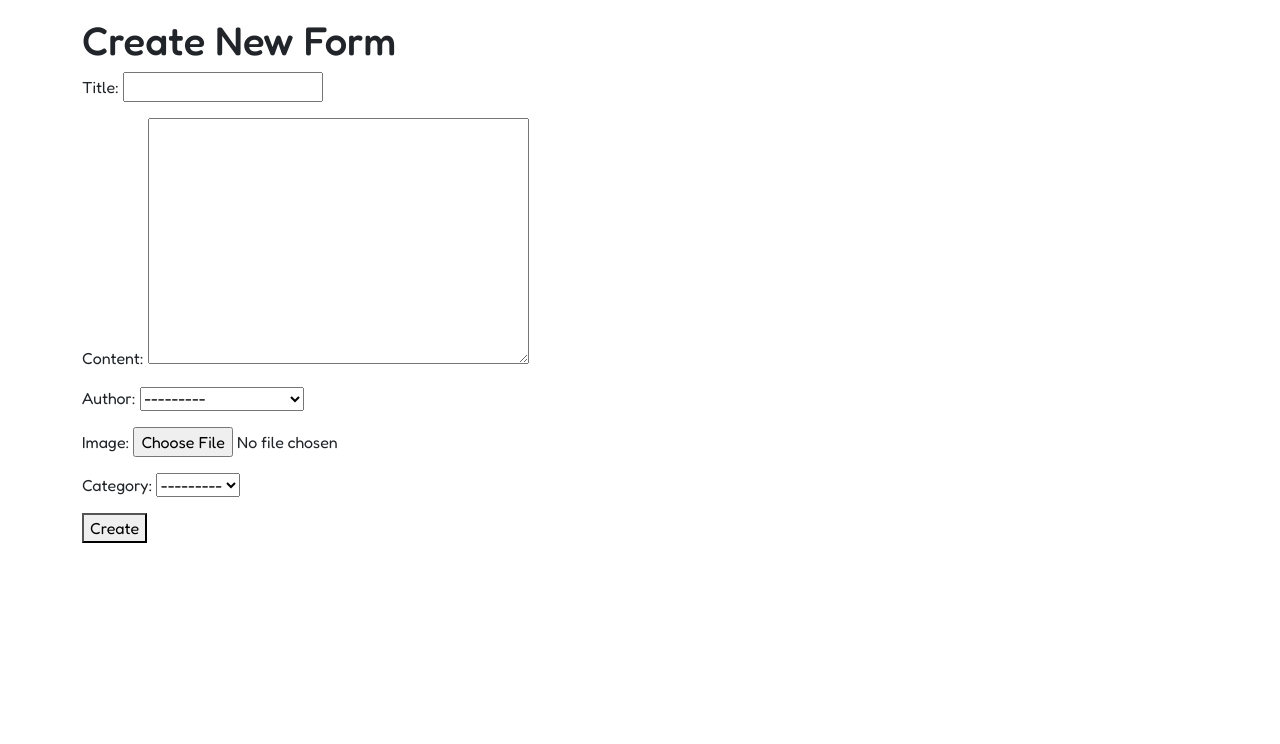
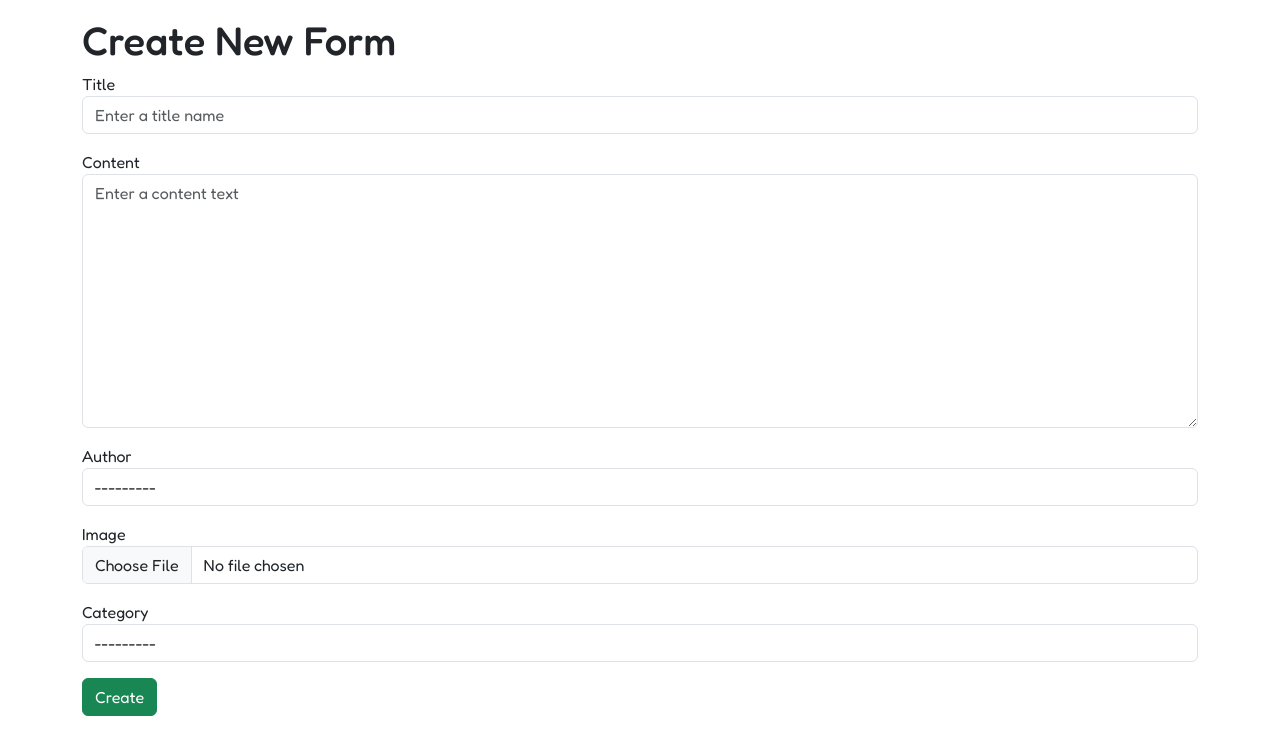
Before and after one commit to whdev36/university-website, a Django app: page /create-new/ in a window 1280 px wide. Shown: the part 56-800 px from the top of the page. Run offline with Django 5.2, Linux system fonts and the light colour scheme; a user stored in the database is signed in; data comes from the database, SQL or seed files in the repository; both versions use the stored data as it was after the commit.

Commit message:
new full update

```diff
--- a/src/main/admin.py
+++ b/src/main/admin.py
@@ -3,3 +3,8 @@ from .models import Category, New # TODO: Change to "New"
 
 # Register
 admin.site.register(Category)
+
+class NewAdmin(admin.ModelAdmin):
+    list_display = ['title', 'author']
+
+admin.site.register(New, NewAdmin)
--- a/src/main/forms.py
+++ b/src/main/forms.py
@@ -6,6 +6,45 @@ class NewForm(forms.ModelForm):
     class Meta:
         model = New
         fields = ['title', 'content', 'author', 'image', 'category']
+
+    def __init__(self, *args, **kwargs):
+        super().__init__(*args, **kwargs)
+
+        self.fields['title'].widget.attrs['class'] = 'form-control'
+        self.fields['title'].widget.attrs['placeholder'] = 'Enter a title name'
+        self.fields['title'].label = 'Title'
+        self.fields['title'].help_text = ''
+        self.fields['title'].label_suffix = ''
+
+        self.fields['content'].widget.attrs['class'] = 'form-control'
+        self.fields['content'].widget.attrs['placeholder'] = 'Enter a content text'
+        self.fields['content'].label = 'Content'
+        self.fields['content'].help_text = ''
+        self.fields['content'].label_suffix = ''
+
+        self.fields['author'].widget.attrs['class'] = 'form-control'
+        self.fields['author'].widget.attrs['placeholder'] = ''
+        self.fields['author'].label = 'Author'
+        self.fields['author'].help_text = ''
+        self.fields['author'].label_suffix = ''
+
+        self.fields['image'].widget.attrs['class'] = 'form-control'
+        # self.fields['image'].widget.attrs['placeholder'] = ''
+        self.fields['image'].label = 'Image'
+        self.fields['image'].help_text = ''
+        self.fields['image'].label_suffix = ''
+
+        self.fields['category'].widget.attrs['class'] = 'form-control'
+        # self.fields['category'].widget.attrs['placeholder'] = ''
+        self.fields['category'].label = 'Category'
+        self.fields['category'].help_text = ''
+        self.fields['category'].label_suffix = ''
+
+    def as_div(self):
+        output = []
+        for field in self:
+            output.append(f'<div class="form-group mb-3">{field.label_tag()}{field}</div>')
+        return mark_safe('\n'.join(output))
 
 class CategoryForm(forms.ModelForm):
     class Meta:
@@ -27,8 +66,8 @@ class CategoryForm(forms.ModelForm):
         self.fields['slug'].help_text = ''
         self.fields['slug'].label_suffix = ''
 
-        def as_div(self):
-            output = []
-            for field in self:
-                output.append(f'<div class="form-group mb-3">{field.label_tag()}{field}</div>')
-            return mark_safe('\n'.join(output))
+    def as_div(self):
+        output = []
+        for field in self:
+            output.append(f'<div class="form-group mb-3">{field.label_tag()}{field}</div>')
+        return mark_safe('\n'.join(output))
--- a/src/main/models.py
+++ b/src/main/models.py
@@ -2,6 +2,12 @@ from django.db import models
 from django.contrib.auth.models import User
 from datetime import datetime
 from django.utils.text import slugify
+import os
+
+def news_path(instance, filename):
+    '''New image path.'''
+    current_now = datetime.now()
+    return os.path.join(f'news/{current_now.year}', filename)
 
 # Category
 class Category(models.Model):
@@ -12,6 +18,7 @@ class Category(models.Model):
     slug = models.SlugField(max_length=255, blank=True, null=True)
 
     def save(self, *args, **kwargs):
+        self.name = self.name.title()
         if not self.slug:
             self.slug = slugify(self.name.lower())
         super().save(*args, **kwargs)
@@ -21,10 +28,13 @@ class Category(models.Model):
 
 # New
 class New(models.Model):
+    class Meta:
+        verbose_name = 'New'
+        verbose_name_plural = 'News'
     title = models.CharField(max_length=255)
     content = models.TextField()
     author = models.ForeignKey(User, on_delete=models.CASCADE)
-    image = models.ImageField(upload_to=f'news/{datetime.year}/', blank=True, null=True)
+    image = models.ImageField(upload_to=news_path, blank=True, null=True)
     category = models.ForeignKey(Category, on_delete=models.CASCADE)
     views = models.IntegerField(default=0)
     created_at = models.DateTimeField(auto_now_add=True)
--- a/src/main/urls.py
+++ b/src/main/urls.py
@@ -11,4 +11,5 @@ urlpatterns = [
     path('categories/', views.categories, name='categories'),
     path('update-category/<int:pk>/', views.update_category, name='update-category'),
     path('delete-category/<int:pk>/', views.delete_category, name='delete-category'),
+    path('new/<int:pk>/', views.new, name='new'),
 ]
--- a/src/main/views.py
+++ b/src/main/views.py
@@ -12,11 +12,13 @@ def home(request):
 @login_required
 def create_new(request):
     if request.method == 'POST':
-        form = NewForm(request.POST)
+        form = NewForm(request.POST, request.FILES)
         if form.is_valid():
             form.save()
             messages.success(request, 'New successfully created!')
-            return redirect('home') # Change to "news"
+            return redirect('news')
+        else:
+            messages.warning(request, '')
     else:
         form = NewForm()
     return render(request, 'create-new.html', {'form': form})
@@ -71,7 +73,7 @@ def categories(request):
 def update_category(request, pk):
     category = get_object_or_404(Category, pk=pk)
     if request.method == 'POST':
-        form = CategoryForm(request.POST, instance=category)
+        form = CategoryForm(request.POST, request.FILES, instance=category)
         if form.is_valid():
             form.save()
             messages.success(request, 'The category has been updated successfully.')
@@ -90,3 +92,8 @@ def delete_category(request, pk):
         messages.success(request, 'The category has been successfully deleted.')
         return redirect('categories')
     return render(request, 'delete-category.html')
+
+# Create new details
+def new(request, pk):
+    new = get_object_or_404(New, pk=pk)
+    return render(request, 'new.html', {'new': new})
--- a/src/templates/create-new.html
+++ b/src/templates/create-new.html
@@ -4,9 +4,9 @@
 
 {% block content %}
     <h1>Create New Form</h1>
-    <form method="post">
+    <form method="post" enctype="multipart/form-data">
         {% csrf_token %}
-        {{ form.as_p }}
-        <button type="submit">Create</button>
+        {{ form.as_div }}
+        <button class="btn btn-success" type="submit">Create</button>
     </form>
 {% endblock %}
--- a/src/templates/news.html
+++ b/src/templates/news.html
@@ -7,7 +7,7 @@
     {% if news %}
         <ul>
             {% for new in news %}
-                <li><a href="#">{{ new.title }}</a></li>
+                <li><a href="{% url 'new' new.pk %}">{{ new.title }}</a></li>
             {% endfor %}
         </ul>
     {% endif %}
--- a/src/templates/update-new.html
+++ b/src/templates/update-new.html
@@ -4,7 +4,7 @@
 
 {% block content %}
     <h1>Update New Form</h1>
-    <form method="post">
+    <form method="post" enctype="multipart/form-data">
         {% csrf_token %}
         {{ form.as_p }}
         <button type="submit">Update</button>
```
Also changed, not shown: src/templates/new.html (added, +9 -0 lines), src/db.sqlite3, src/main/migrations/0002_alter_category_options_alter_new_options_and_more.py (added), src/media/news/2024/images.png (added).
